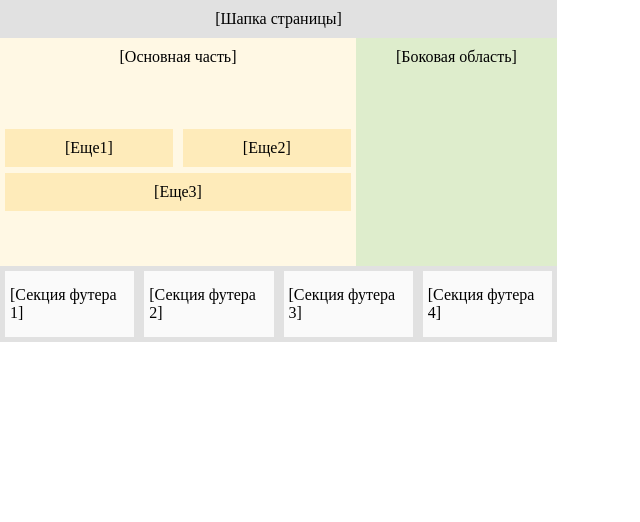
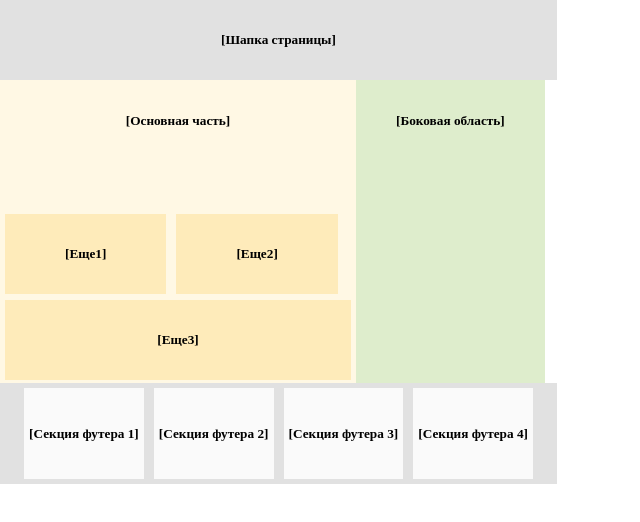
Before and after one commit to o-kova/homework5.0, a plain HTML site: page index.html in a window 1280 px wide. Shown: the whole page, without its empty margins (0-640 px from the left). Drawn offline with Linux system fonts and the light colour scheme.

Commit message:
add h5 in sections

```diff
--- a/index.html
+++ b/index.html
@@ -11,31 +11,31 @@
   </head>
   <body>
     <header class="header">
-      <p>[Шапка страницы]</p>
+      <h5>[Шапка страницы]</h5>
     </header>
     <main class="main">
       <div class="main_child">
         <div class="left">
           <div id="header_left">
-            <p>[Основная часть]</p>
+            <h5>[Основная часть]</h5>
           </div>
-          <section class="main_section">
-            <section class="section"><p>[Еще1]</p></section>
-            <section class="section"><p>[Еще2]</p></section>
-            <section class="section3"><p>[Еще3]</p></section>
-          </section>
+          <div class="main_section">
+            <section class="section"><h5>[Еще1]</h5></section>
+            <section class="section"><h5>[Еще2]</h5></section>
+            <section class="section3"><h5>[Еще3]</h5></section>
+          </div>
         </div>
         <div class="right">
-          <aside class="aside"><p>[Боковая область]</p></aside>
+          <aside class="aside"><h5>[Боковая область]</h5></aside>
         </div>
       </div>
     </main>
     <footer class="footer">
       <div class="foot">
-        <section class="footer_section"><p>[Секция футера 1]</p></section>
-        <section class="footer_section"><p>[Секция футера 2]</p></section>
-        <section class="footer_section"><p>[Секция футера 3]</p></section>
-        <section class="footer_section"><p>[Секция футера 4]</p></section>
+        <section class="footer_section"><h5>[Секция футера 1]</h5></section>
+        <section class="footer_section"><h5>[Секция футера 2]</h5></section>
+        <section class="footer_section"><h5>[Секция футера 3]</h5></section>
+        <section class="footer_section"><h5>[Секция футера 4]</h5></section>
       </div>
     </footer>
   </body>
```
